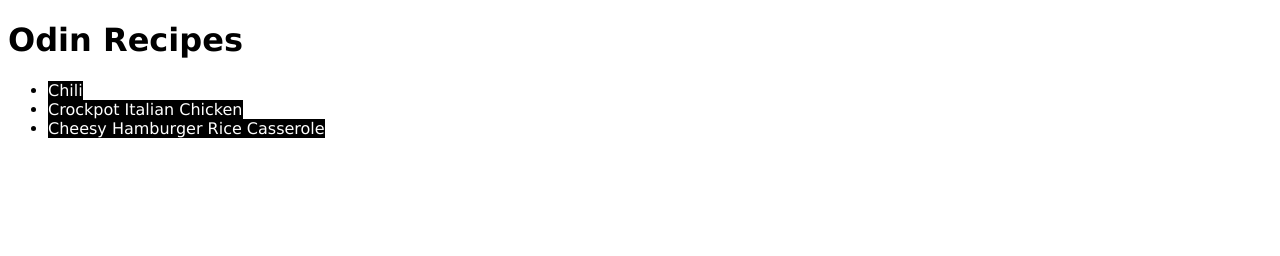
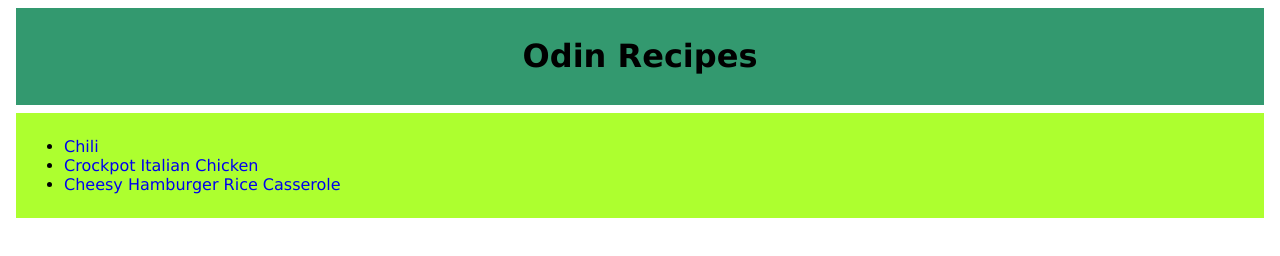
Before and after one commit to RokasGu/odin-recipes, a plain HTML site: page index.html in a window 1280 px wide. Drawn offline with Linux system fonts and the light colour scheme.

Commit message:
Add padding and margin to index

```diff
--- a/index.html
+++ b/index.html
@@ -7,11 +7,13 @@
     <link rel="stylesheet" href="styles.css">
 </head>
 <body>
-    <h1>Odin Recipes</h1>
+    <div class="title"><h1>Odin Recipes</h1></div>
+    <div class="list">
     <ul>
     <li><a href="recipes/chili.html">Chili</a></li>
     <li><a href="recipes/crockpot-italian-chicken.html">Crockpot Italian Chicken</a></li>
     <li><a href="recipes/cheesy-hamburger-rice-casserole.html">Cheesy Hamburger Rice Casserole</a></li>
     </ul>
+    </div>
 </body>
 </html>
--- a/styles.css
+++ b/styles.css
@@ -4,8 +4,6 @@
 
 a {
     text-decoration: none;
-    background-color: black;
-    color: white;
 }
 
 img {
@@ -16,3 +14,16 @@ img {
 .recipe {
     background-color: rgb(186, 144, 180)
 }
+
+.title {
+    background-color: rgb(51, 153, 111);
+    margin: 8px;
+    padding: 8px;
+    text-align: center;
+}
+
+.list {
+    background-color: greenyellow;
+    padding: 8px;
+    margin: 8px;
+}
```
Also changed, not shown: recipes/cheesy-hamburger-rice-casserole.html (+1 -1 lines), recipes/chili.html (+1 -1 lines), recipes/crockpot-italian-chicken.html (+1 -1 lines).
